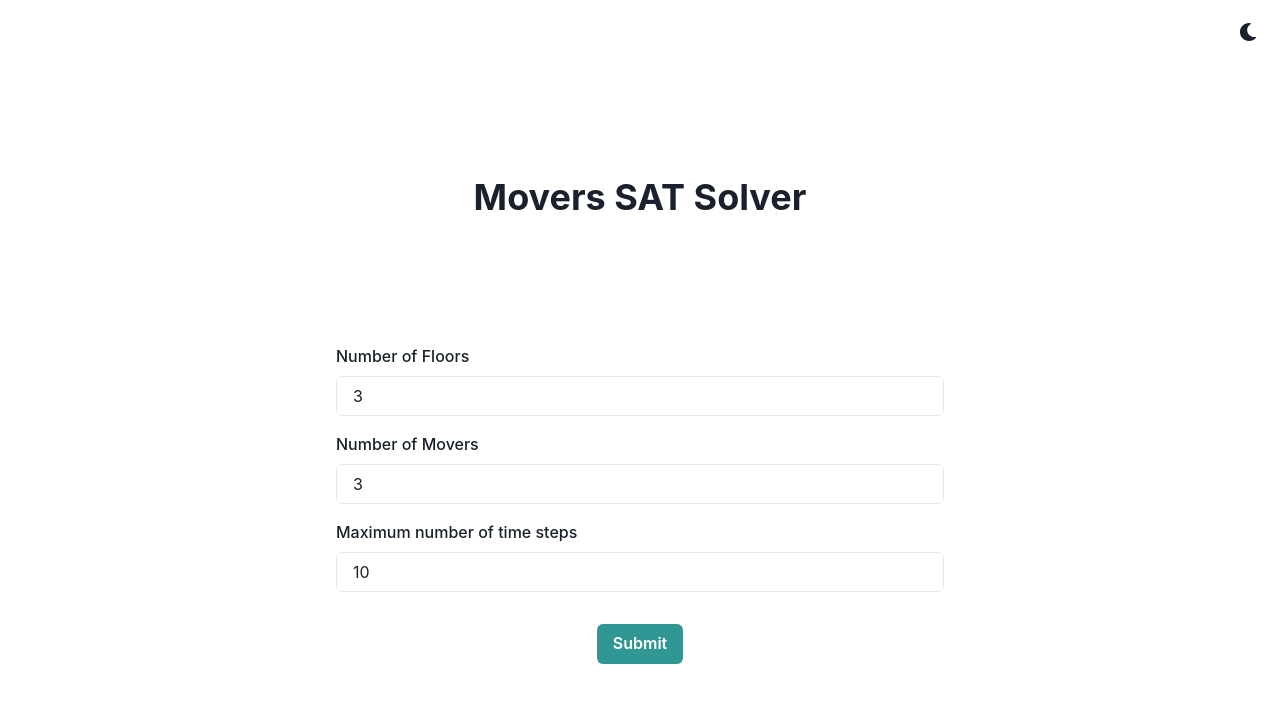
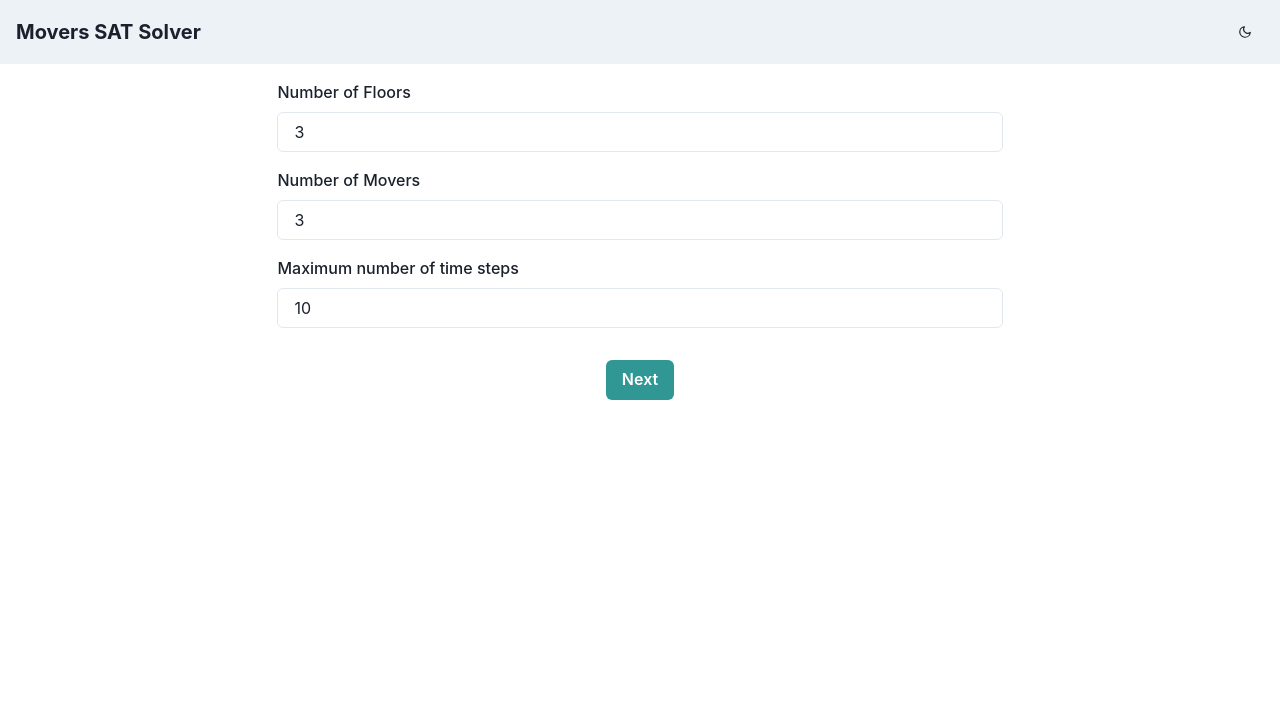
Before and after one commit to lucadibello/movers-sat-problem, a React (Create React App) app in the folder src/frontend/: page / in a window 1280 px wide. Shown: the top 702 px of the page. Built offline with nearby package versions, Linux system fonts and the light colour scheme.

Commit message:
Added new components

```diff
--- a/src/frontend/src/App.tsx
+++ b/src/frontend/src/App.tsx
@@ -1,20 +1,12 @@
 import * as React from "react";
-import { Box, Heading, Grid, Container } from "@chakra-ui/react";
-import { ColorModeSwitcher } from "./components/ColorModeSwitcher";
-import { Providers } from "./providers/providers";
+import { Box, Container } from "@chakra-ui/react";
 import { ProblemConfigurator } from "./components/ProblemConfigurator";
 import { solve } from "services";
 
 export const App = () => (
-	<Providers>
 	<Box as="main" textAlign="center" fontSize="xl">
-			<Grid minH="100vh" p={3}>
-				{/* Theme switcher on top of the screen */}
-				<ColorModeSwitcher justifySelf="flex-end" />
-				<Heading>Movers SAT Solver</Heading>
-
+		<Container minH="100vh" p={4}>
 			{/* Problem configurator */}
-				<Container maxW="container.sm">
 			<ProblemConfigurator
 				onSubmit={(data) => {
 					console.log("Submitted", data);
@@ -30,7 +22,5 @@ export const App = () => (
 				}}
 			/>
 		</Container>
-			</Grid>
 	</Box>
-	</Providers>
 );
--- /dev/null
+++ b/src/frontend/src/components/Nav.tsx
@@ -0,0 +1,54 @@
+import {
+	Box,
+	Flex,
+	Button,
+	useColorModeValue,
+	Stack,
+	useColorMode,
+	Icon,
+	Heading,
+	Link
+} from "@chakra-ui/react"
+import { FiMoon, FiSun } from "react-icons/fi"
+
+export default function Nav() {
+	const { colorMode, toggleColorMode } = useColorMode()
+	return (
+		<>
+			<Box bg={useColorModeValue("gray.100", "gray.900")} px={4}>
+				<Flex h={16} alignItems={"center"} justifyContent={"space-between"}>
+					<Heading
+						size="md"
+						transition="all 0.2s ease-in-out"
+						_hover={{
+							cursor: "pointer",
+							letterSpacing: "1px",
+							transition: "all 0.2s ease-in-out",
+						}}
+					>
+						<Link href="/" about="Home page">
+							Movers SAT Solver
+						</Link>
+					</Heading>
+
+					<Flex alignItems={"center"}>
+						<Stack direction={"row"} spacing={7}>
+							<Button
+								onClick={toggleColorMode}
+								size="sm"
+								variant="ghost"
+								aria-label="Toggle color mode"
+							>
+								{colorMode === "light" ? (
+									<Icon as={FiMoon} />
+								) : (
+									<Icon as={FiSun} />
+								)}
+							</Button>
+						</Stack>
+					</Flex>
+				</Flex>
+			</Box>
+		</>
+	)
+}
--- a/src/frontend/src/components/ProblemConfigurator.tsx
+++ b/src/frontend/src/components/ProblemConfigurator.tsx
@@ -86,7 +86,7 @@ export function ProblemConfigurator({
 				</FormControl>
 
 				<Button mt={4} colorScheme='teal' isLoading={isSubmitting} type='submit'>
-					Submit
+					Next
 				</Button>
 			</VStack>
 		</form>
--- /dev/null
+++ b/src/frontend/src/contexts/MoverContext.tsx
@@ -0,0 +1,72 @@
+import React, { createContext, useContext, useState, ReactNode } from 'react';
+import { Forniture, Mover } from 'services/solver-service';
+
+interface MoversContextType {
+	movers: Mover[];
+	floors: number;
+	numberOfMovers: number;
+	maxTime: number;
+	forniture: Forniture[];
+	addMover: (mover: Mover) => void;
+	updateMover: (id: string, newFloor: number) => void;
+	setFloors: (floors: number) => void;
+	setNumberOfMovers: (num: number) => void;
+	setMaxTime: (time: number) => void;
+	addForniture: (item: Forniture) => void;
+}
+
+const MoversContext = createContext<MoversContextType | undefined>(undefined);
+
+const MoversProvider: React.FC<{ children: ReactNode }> = ({ children }) => {
+	const [movers, setMovers] = useState<Mover[]>([]);
+	const [floors, setFloors] = useState<number>(1);
+	const [numberOfMovers, setNumberOfMovers] = useState<number>(1);
+	const [maxTime, setMaxTime] = useState<number>(0);
+	const [forniture, setForniture] = useState<Forniture[]>([]);
+
+	const addMover = (mover: Mover) => {
+		setMovers((prevMovers) => [...prevMovers, mover]);
+	};
+
+	const updateMover = (name: string, newFloor: number) => {
+		setMovers((prevMovers) =>
+			prevMovers.map((mover) =>
+				mover.name === name ? { ...mover, currentFloor: newFloor } : mover
+			)
+		);
+	};
+
+	const addForniture = (item: Forniture) => {
+		setForniture((prevForniture) => [...prevForniture, item]);
+	};
+
+	return (
+		<MoversContext.Provider
+			value={{
+				movers,
+				floors,
+				numberOfMovers,
+				maxTime,
+				forniture,
+				addMover,
+				updateMover,
+				setFloors,
+				setNumberOfMovers,
+				setMaxTime,
+				addForniture,
+			}}
+		>
+			{children}
+		</MoversContext.Provider>
+	);
+};
+
+const useMovers = (): MoversContextType => {
+	const context = useContext(MoversContext);
+	if (!context) {
+		throw new Error('useMovers must be used within a MoversProvider');
+	}
+	return context;
+};
+
+export { MoversProvider, useMovers };
--- a/src/frontend/src/index.tsx
+++ b/src/frontend/src/index.tsx
@@ -3,16 +3,21 @@ import * as React from "react";
 import * as ReactDOM from "react-dom/client";
 import { App } from "./App";
 import reportWebVitals from "./reportWebVitals";
+import { Providers } from "providers/providers";
+import Nav from "components/Nav";
 
 const container = document.getElementById("root");
 if (!container) throw new Error("Failed to find the root element");
 const root = ReactDOM.createRoot(container);
 
 root.render(
-  <React.StrictMode>
-    <ColorModeScript />
-    <App />
-  </React.StrictMode>,
+	<React.StrictMode>
+		<ColorModeScript />
+		<Providers>
+			<Nav />
+			<App />
+		</Providers>
+	</React.StrictMode>,
 );
 
 // If you want to start measuring performance in your app, pass a function
--- a/src/frontend/src/providers/providers.tsx
+++ b/src/frontend/src/providers/providers.tsx
@@ -1,6 +1,13 @@
+import { MoversProvider } from "contexts/MoverContext";
 import { theme } from "../util/theme";
 import { ChakraProvider } from "@chakra-ui/react";
 
 export function Providers({ children }: { children: React.ReactNode }) {
-  return <ChakraProvider theme={theme}>{children}</ChakraProvider>;
+	return (
+		<ChakraProvider theme={theme}>
+			<MoversProvider>
+				{children}
+			</MoversProvider>
+		</ChakraProvider>
+	);
 }
```
Also changed, not shown: src/frontend/src/components/FornitureCard.tsx (added, +25 -0 lines), src/frontend/src/components/FornitureGallery.tsx (added, +16 -0 lines), src/frontend/src/services/solver-service/index.ts (+7 -4 lines). Lines whose indentation alone changed are shown as unchanged.
